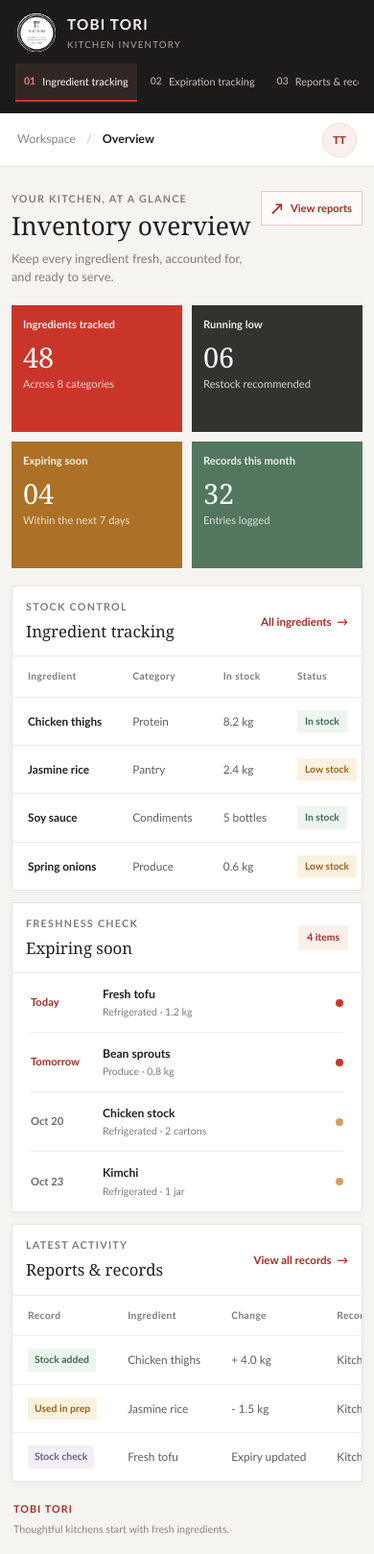
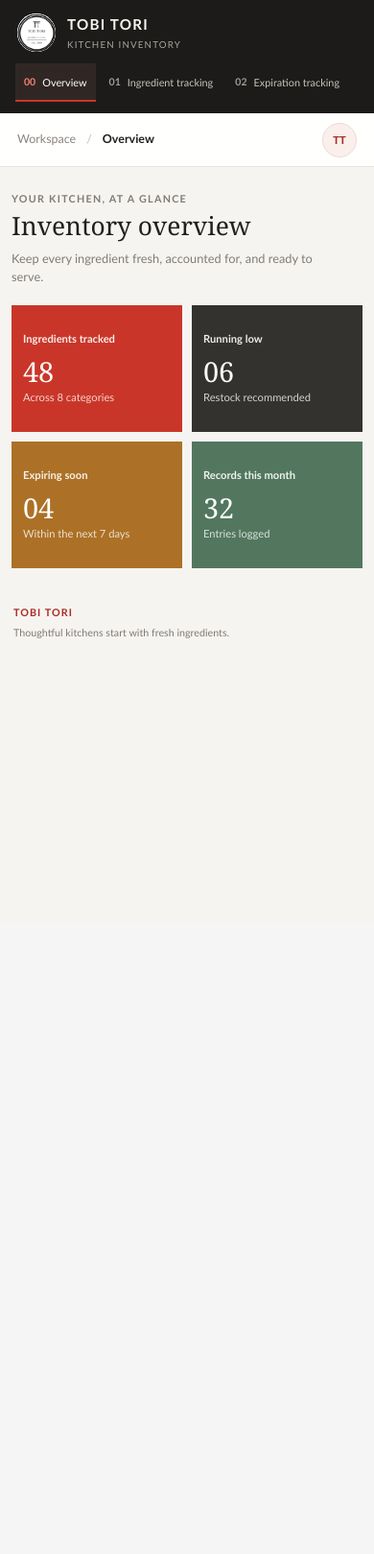
Before and after one commit to kioshiexe/Tobi_Tori, a PHP site: page / in a window 390 px wide. Shown: the whole page at 96% size. After the commit the page ends 665 px from the top, so only its background shows below. Run offline with PHP 8.4, Linux system fonts and the light colour scheme.

Commit message:
added dark mode, animations, overview containers clickable

```diff
--- a/index.css
+++ b/index.css
@@ -11,6 +11,23 @@
     --green: #47745c;
     --amber: #ae701f;
     --sidebar: #1c1b19;
+    --topbar-bg: rgba(255, 255, 255, 0.96);
+    --panel-border: #e9e4df;
+    --panel-rule: #eeeae6;
+    --table-rule: #f0edea;
+    --body-copy: #625d58;
+    --table-copy: #827b75;
+    --date-copy: #716b65;
+    --accent-wash: #fbefec;
+    --accent-border: #eadbd6;
+    --report-bg: #fffaf8;
+    --report-border: #e7c9c3;
+    --success-bg: #edf5ef;
+    --success-text: #3d6b4e;
+    --warning-bg: #fbf1df;
+    --warning-text: #9c621b;
+    --notice-bg: #f2eff7;
+    --notice-text: #6c5c8b;
 }
 
 /* Global sizing and page defaults. */
@@ -109,26 +126,38 @@ a {
     list-style: none;
 }
 
-.nav-links a {
+.nav-links button {
     display: flex;
+    width: 100%;
     min-height: 48px;
     align-items: center;
     gap: 12px;
     padding: 10px 12px;
     border-left: 3px solid transparent;
+    border-top: 0;
+    border-right: 0;
+    border-bottom: 0;
     color: #c8c2bc;
+    background: transparent;
+    font-family: inherit;
     font-size: 0.84rem;
-    text-decoration: none;
+    text-align: left;
+    cursor: pointer;
     transition: color 160ms ease, background-color 160ms ease;
 }
 
-.nav-links a:hover,
-.nav-links a:focus-visible,
-.nav-links a.active {
+.nav-links button:hover,
+.nav-links button:focus-visible,
+.nav-links button.active {
     border-left-color: var(--tomato);
     color: #ffffff;
     background: #302724;
     outline: none;
+}
+
+.nav-links button:focus-visible {
+    outline: 2px solid #f18172;
+    outline-offset: -4px;
 }
 
 .nav-mark {
@@ -138,7 +167,7 @@ a {
     font-variant-numeric: tabular-nums;
 }
 
-.nav-links a.active .nav-mark {
+.nav-links button.active .nav-mark {
     color: #f18172;
 }
 
@@ -238,6 +355,10 @@ a {
     width: min(100%, 1500px);
     margin: 0 auto;
     padding: 34px 42px 22px;
+}
+
+.tab-panel:not([hidden]) {
+    animation: rise-in 420ms ease both;
 }
 
 .page-heading {
@@ -250,7 +371,7 @@ a {
 }
 
 .page-heading h1,
-.panel-heading h2 {
+.panel-heading h1 {
     margin: 5px 0 0;
     font-family: Georgia, "Times New Roman", serif;
     font-weight: 500;
@@ -282,8 +403,8 @@ a {
     align-items: center;
     gap: 8px;
     padding: 0 14px;
-    border: 1px solid #e7c9c3;
-    background: #fffaf8;
+    border: 1px solid var(--report-border);
+    background: var(--report-bg);
 }
 
 .report-link span {
@@ -305,11 +426,33 @@ a {
 
 .metric-card {
     position: relative;
+    display: block;
+    width: 100%;
     min-height: 145px;
     overflow: hidden;
     padding: 17px 18px;
+    border: 0;
     color: #ffffff;
+    font: inherit;
+    text-align: left;
+    cursor: pointer;
     animation: rise-in 460ms ease both;
+    transition: translate 160ms ease, box-shadow 160ms ease;
+}
+
+.metric-card:hover,
+.metric-card:focus-visible {
+    translate: 0 -4px;
+    box-shadow: 0 10px 20px rgba(0, 0, 0, 0.18);
+}
+
+.metric-card:focus-visible {
+    outline: 3px solid #ffffff;
+    outline-offset: 3px;
+}
+
+.metric-card:active {
+    translate: 0 -1px;
 }
 
 .metric-card:nth-child(2) { animation-delay: 45ms; }
@@ -359,17 +502,10 @@ a {
     font-size: 0.7rem;
 }
 
-/* White panels organize the ingredient and expiry views. */
-.content-grid {
-    display: grid;
-    grid-template-columns: minmax(0, 1.25fr) minmax(310px, 0.85fr);
-    gap: 18px;
-    align-items: stretch;
-}
-
+/* Shared surface and heading styles for each independently displayed tab. */
 .panel {
     min-width: 0;
-    border: 1px solid #e9e4df;
+    border: 1px solid var(--panel-border);
     background: var(--paper);
     box-shadow: 0 2px 8px rgba(41, 32, 25, 0.035);
     scroll-margin-top: 88px;
@@ -382,10 +518,10 @@ a {
     justify-content: space-between;
     gap: 16px;
     padding: 15px 20px;
-    border-bottom: 1px solid #eeeae6;
+    border-bottom: 1px solid var(--panel-rule);
 }
 
-.panel-heading h2 {
+.panel-heading h1 {
     font-size: 1.2rem;
 }
 
@@ -413,19 +549,19 @@ table {
 th,
 td {
     padding: 13px 16px;
-    border-bottom: 1px solid #f0edea;
+    border-bottom: 1px solid var(--table-rule);
     font-size: 0.74rem;
 }
 
 th {
-    color: #827b75;
+    color: var(--table-copy);
     font-size: 0.64rem;
     font-weight: 700;
     letter-spacing: 0.04em;
 }
 
 td {
-    color: #625d58;
+    color: var(--body-copy);
 }
 
 tbody tr:last-child td {
@@ -454,23 +589,24 @@ tbody tr:last-child td {
 }
 
 .badge-good {
-    color: #3d6b4e;
-    background: #edf5ef;
+    color: var(--success-text);
+    background: var(--success-bg);
 }
 
 .badge-low {
-    color: #9c621b;
-    background: #fbf1df;
+    color: var(--warning-text);
+    background: var(--warning-bg);
 }
 
 .count-pill {
     padding: 5px 9px;
     color: var(--tomato-dark);
-    background: #fbefec;
+    background: var(--accent-wash);
     font-size: 0.65rem;
     font-weight: 700;
 }
 
+/* Expiration items are ordered by date and marked by urgency. */
 .expiration-list {
     margin: 0;
     padding: 0 19px;
@@ -483,7 +619,7 @@ tbody tr:last-child td {
     grid-template-columns: 63px minmax(0, 1fr) 8px;
     align-items: center;
     gap: 12px;
-    border-bottom: 1px solid #f0edea;
+    border-bottom: 1px solid var(--table-rule);
 }
 
 .expiration-list li:last-child {
@@ -491,7 +627,7 @@ tbody tr:last-child td {
 }
 
 .expiry-date {
-    color: #716b65;
+    color: var(--date-copy);
     font-size: 0.7rem;
     font-weight: 700;
 }
@@ -524,10 +660,6 @@ tbody tr:last-child td {
 }
 
 /* Recent activity table and dashboard footer. */
-.records-panel {
-    margin-top: 18px;
-}
-
 .record-type {
     padding: 4px 7px;
     font-size: 0.65rem;
@@ -535,18 +667,18 @@ tbody tr:last-child td {
 }
 
 .record-in {
-    color: #3d6b4e;
-    background: #edf5ef;
+    color: var(--success-text);
+    background: var(--success-bg);
 }
 
 .record-out {
-    color: #9c621b;
-    background: #fbf1df;
+    color: var(--warning-text);
+    background: var(--warning-bg);
 }
 
 .record-check {
-    color: #6c5c8b;
-    background: #f2eff7;
+    color: var(--notice-text);
+    background: var(--notice-bg);
 }
 
 .page-footer {
@@ -554,7 +686,7 @@ tbody tr:last-child td {
     justify-content: space-between;
     gap: 16px;
     padding: 20px 2px 0;
-    color: #8c857e;
+    color: var(--muted);
     font-size: 0.67rem;
 }
 
@@ -577,7 +714,6 @@ tbody tr:last-child td {
     .main-content { padding-right: 26px; padding-left: 26px; }
     .topbar { padding: 0 26px; }
     .metric-grid { grid-template-columns: repeat(2, minmax(0, 1fr)); }
-    .content-grid { grid-template-columns: minmax(0, 1fr); }
 }
 
 /* Mobile layout: convert the sidebar into a horizontal navigation bar. */
@@ -614,7 +750,7 @@ tbody tr:last-child td {
         flex: 1 0 auto;
     }
 
-    .nav-links a {
+    .nav-links button {
         min-height: 40px;
         gap: 7px;
         padding: 8px 9px;
@@ -686,21 +822,13 @@ tbody tr:last-child td {
         font-size: 0.7rem;
     }
 
-    .content-grid {
-        gap: 12px;
-    }
-
     .panel-heading {
         min-height: 72px;
         padding: 13px 14px;
     }
 
-    .panel-heading h2 {
+    .panel-heading h1 {
         font-size: 1.05rem;
-    }
-
-    .records-panel {
-        margin-top: 12px;
     }
 
     .page-footer {
@@ -717,7 +845,7 @@ tbody tr:last-child td {
     .metric-icon { display: none; }
     .page-heading { gap: 10px; }
     .report-link { flex: 0 0 auto; }
-    .nav-links a { font-size: 0.68rem; }
+    .nav-links button { font-size: 0.68rem; }
 }
 
 /* Respect system settings that request reduced motion. */
--- a/index.html
+++ b/index.html
@@ -4,22 +4,25 @@
     <meta charset="UTF-8">
     <meta name="viewport" content="width=device-width, initial-scale=1.0">
     <link rel="stylesheet" href="index.css">
+    <script src="index.js" defer></script>
     <title>Tobi Tori | Kitchen Inventory</title>
 </head>
 <body>
     <div class="app-shell">
         <!-- Persistent navigation for the three inventory management areas. -->
         <aside class="sidebar" aria-label="Inventory navigation">
-            <a class="brand" href="#top" aria-label="Tobi Tori home">
+            <a class="brand" id="brand-home" href="#panel-overview" aria-label="Tobi Tori home">
                 <img src="assets/tobi_tori_logo.jpg" alt="Tobi Tori">
                 <span class="brand-copy"><strong>TOBI TORI</strong><small>KITCHEN INVENTORY</small></span>
             </a>
             <p class="nav-caption">MANAGEMENT</p>
-            <nav>
+            <!-- Tab controls switch the main workspace between inventory views. -->
+            <nav aria-label="Inventory sections">
                 <ul class="nav-links">
-                    <li><a class="active" href="#ingredients"><span class="nav-mark">01</span>Ingredient tracking</a></li>
-                    <li><a href="#expiration"><span class="nav-mark">02</span>Expiration tracking</a></li>
-                    <li><a href="#records"><span class="nav-mark">03</span>Reports &amp; records</a></li>
+                    <li><button class="active" id="tab-overview" data-label="Overview" type="button" role="tab" aria-selected="true" aria-controls="panel-overview" tabindex="0"><span class="nav-mark">00</span>Overview</button></li>
+                    <li><button id="tab-ingredients" data-label="Ingredient tracking" type="button" role="tab" aria-selected="false" aria-controls="panel-ingredients" tabindex="-1"><span class="nav-mark">01</span>Ingredient tracking</button></li>
+                    <li><button id="tab-expiration" data-label="Expiration tracking" type="button" role="tab" aria-selected="false" aria-controls="panel-expiration" tabindex="-1"><span class="nav-mark">02</span>Expiration tracking</button></li>
+                    <li><button id="tab-records" data-label="Reports &amp; records" type="button" role="tab" aria-selected="false" aria-controls="panel-records" tabindex="-1"><span class="nav-mark">03</span>Reports &amp; records</button></li>
                 </ul>
             </nav>
             <div class="sidebar-note">
@@ -32,55 +35,63 @@
         <div class="workspace" id="top">
             <!-- Workspace context and account shortcut. -->
             <header class="topbar">
-                <div class="breadcrumb"><span>Workspace</span><span class="crumb-divider">/</span><strong>Overview</strong></div>
+                <div class="breadcrumb"><span>Workspace</span><span class="crumb-divider">/</span><strong id="current-view-label">Overview</strong></div>
                 <div class="topbar-right">
                     <span class="today-label">SATURDAY, OCTOBER 17</span>
-                    <button class="profile-button" type="button" aria-label="Account">TT</button>
+                    <div class="account-menu">
+                        <button class="profile-button" type="button" aria-label="Account" aria-expanded="false" aria-controls="account-menu-panel">TT</button>
+                        <div class="account-menu-panel" id="account-menu-panel" hidden>
+                            <button class="theme-toggle" id="theme-toggle" type="button" role="switch" aria-checked="false" aria-label="Dark mode">
+                                <span class="theme-toggle-label">Dark mode</span>
+                                <span class="theme-toggle-track" aria-hidden="true"><span class="theme-toggle-thumb"></span></span>
+                            </button>
+                            <a href="html/login.html">Log out</a>
+                        </div>
+                    </div>
                 </div>
             </header>
 
             <main class="main-content">
-                <!-- Page title and shortcut to the records section. -->
-                <section class="page-heading">
+                <!-- Each tab panel is shown independently by the tab controls. -->
+                <section class="tab-panel overview-panel" id="panel-overview" role="tabpanel" aria-labelledby="tab-overview" tabindex="0">
+                    <!-- Page title and high-level counts summarize kitchen activity. -->
+                    <div class="page-heading">
                         <div>
                             <p class="eyebrow">YOUR KITCHEN, AT A GLANCE</p>
                             <h1>Inventory overview</h1>
                             <p class="intro">Keep every ingredient fresh, accounted for, and ready to serve.</p>
                         </div>
-                    <a class="report-link" href="#records"><span aria-hidden="true">↗</span> View reports</a>
-                </section>
-
-                <!-- High-level counts summarize current stock and activity. -->
+                    </div>
                     <section class="metric-grid" aria-label="Inventory summary">
-                    <article class="metric-card metric-red">
+                        <button class="metric-card metric-red" type="button" data-tab-target="tab-ingredients">
                             <div class="metric-top"><span>Ingredients tracked</span><span class="metric-icon">01</span></div>
                             <strong>48</strong>
                             <small>Across 8 categories</small>
-                    </article>
-                    <article class="metric-card metric-dark">
+                        </button>
+                        <button class="metric-card metric-dark" type="button" data-tab-target="tab-ingredients">
                             <div class="metric-top"><span>Running low</span><span class="metric-icon">02</span></div>
                             <strong>06</strong>
                             <small>Restock recommended</small>
-                    </article>
-                    <article class="metric-card metric-amber">
+                        </button>
+                        <button class="metric-card metric-amber" type="button" data-tab-target="tab-expiration">
                             <div class="metric-top"><span>Expiring soon</span><span class="metric-icon">03</span></div>
                             <strong>04</strong>
                             <small>Within the next 7 days</small>
-                    </article>
-                    <article class="metric-card metric-green">
+                        </button>
+                        <button class="metric-card metric-green" type="button" data-tab-target="tab-records">
                             <div class="metric-top"><span>Records this month</span><span class="metric-icon">04</span></div>
                             <strong>32</strong>
                             <small>Entries logged</small>
-                    </article>
+                        </button>
+                    </section>
                 </section>
 
-                <!-- Ingredient quantities and upcoming expiry dates. -->
-                <section class="content-grid">
-                    <!-- Current ingredient stock with low-stock indicators. -->
-                    <article class="panel ingredient-panel" id="ingredients">
+                <!-- Current ingredient quantities and low-stock indicators. -->
+                <section class="tab-panel" id="panel-ingredients" role="tabpanel" aria-labelledby="tab-ingredients" tabindex="0" hidden>
+                    <article class="panel ingredient-panel">
                         <div class="panel-heading">
-                            <div><p class="eyebrow">STOCK CONTROL</p><h2>Ingredient tracking</h2></div>
-                            <a href="#records" class="text-link">All ingredients <span aria-hidden="true">→</span></a>
+                            <div><p class="eyebrow">STOCK CONTROL</p><h1>Ingredient tracking</h1></div>
+                            <span class="count-pill">48 ingredients</span>
                         </div>
                         <div class="table-wrap">
                             <table>
@@ -94,12 +105,14 @@
                             </table>
                         </div>
                     </article>
+                </section>
 
-                    <!-- Ingredients ordered by their upcoming expiration dates. -->
-                    <article class="panel expiration-panel" id="expiration">
+                <!-- Items ordered by upcoming expiration date and urgency. -->
+                <section class="tab-panel" id="panel-expiration" role="tabpanel" aria-labelledby="tab-expiration" tabindex="0" hidden>
+                    <article class="panel expiration-panel">
                         <div class="panel-heading">
-                            <div><p class="eyebrow">FRESHNESS CHECK</p><h2>Expiring soon</h2></div>
-                            <span class="count-pill">4 items</span>
+                            <div><p class="eyebrow">FRESHNESS CHECK</p><h1>Expiration tracking</h1></div>
+                            <span class="count-pill">4 items due soon</span>
                         </div>
                         <ul class="expiration-list">
                             <li><span class="expiry-date urgent">Today</span><span class="expiry-item"><strong>Fresh tofu</strong><small>Refrigerated · 1.2 kg</small></span><span class="expiry-dot urgent-dot"></span></li>
@@ -110,11 +123,12 @@
                     </article>
                 </section>
 
-                <!-- Recent inventory changes provide a quick activity record. -->
-                <section class="panel records-panel" id="records">
+                <!-- Recent inventory changes form the reports and records view. -->
+                <section class="tab-panel" id="panel-records" role="tabpanel" aria-labelledby="tab-records" tabindex="0" hidden>
+                    <article class="panel records-panel">
                         <div class="panel-heading">
-                        <div><p class="eyebrow">LATEST ACTIVITY</p><h2>Reports &amp; records</h2></div>
-                        <a href="#records" class="text-link">View all records <span aria-hidden="true">→</span></a>
+                            <div><p class="eyebrow">LATEST ACTIVITY</p><h1>Reports &amp; records</h1></div>
+                            <span class="count-pill">32 records this month</span>
                         </div>
                         <div class="table-wrap">
                             <table>
@@ -126,6 +140,7 @@
                                 </tbody>
                             </table>
                         </div>
+                    </article>
                 </section>
                 <!-- Small brand footer closes the dashboard workspace. -->
                 <footer class="page-footer"><span>TOBI TORI</span><span>Thoughtful kitchens start with fresh ingredients.</span></footer>
--- /dev/null
+++ b/index.js
@@ -0,0 +1,87 @@
+const tabs = Array.from(document.querySelectorAll('[role="tab"]'));
+const panels = Array.from(document.querySelectorAll('[role="tabpanel"]'));
+const metricCards = Array.from(document.querySelectorAll('[data-tab-target]'));
+const currentViewLabel = document.getElementById('current-view-label');
+const brandHome = document.getElementById('brand-home');
+const overviewTab = document.getElementById('tab-overview');
+const accountButton = document.querySelector('.profile-button');
+const accountMenu = document.getElementById('account-menu-panel');
+const themeToggle = document.getElementById('theme-toggle');
+
+function activateTab(tab, moveFocus = false) {
+	tabs.forEach((item) => {
+		const selected = item === tab;
+		item.setAttribute('aria-selected', String(selected));
+		item.tabIndex = selected ? 0 : -1;
+		item.classList.toggle('active', selected);
+	});
+
+	panels.forEach((panel) => {
+		panel.hidden = panel.id !== tab.getAttribute('aria-controls');
+	});
+	currentViewLabel.textContent = tab.dataset.label;
+
+	if (moveFocus) tab.focus();
+}
+
+brandHome.addEventListener('click', (event) => {
+	event.preventDefault();
+	activateTab(overviewTab);
+	window.scrollTo({ top: 0, behavior: 'smooth' });
+});
+
+metricCards.forEach((card) => {
+	card.addEventListener('click', () => {
+		const destinationTab = document.getElementById(card.dataset.tabTarget);
+		activateTab(destinationTab, true);
+	});
+});
+
+themeToggle.addEventListener('click', () => {
+	const darkModeEnabled = themeToggle.getAttribute('aria-checked') !== 'true';
+	document.body.dataset.theme = darkModeEnabled ? 'dark' : 'light';
+	themeToggle.setAttribute('aria-checked', String(darkModeEnabled));
+});
+
+accountButton.addEventListener('click', () => {
+	const expanded = accountButton.getAttribute('aria-expanded') === 'true';
+	accountButton.setAttribute('aria-expanded', String(!expanded));
+	accountMenu.hidden = expanded;
+});
+
+document.addEventListener('click', (event) => {
+	if (!event.target.closest('.account-menu')) {
+		accountButton.setAttribute('aria-expanded', 'false');
+		accountMenu.hidden = true;
+	}
+});
+
+document.addEventListener('keydown', (event) => {
+	if (event.key === 'Escape' && !accountMenu.hidden) {
+		accountButton.setAttribute('aria-expanded', 'false');
+		accountMenu.hidden = true;
+		accountButton.focus();
+	}
+});
+
+tabs.forEach((tab, index) => {
+	tab.addEventListener('click', () => activateTab(tab));
+	tab.addEventListener('keydown', (event) => {
+		let nextIndex = index;
+
+		if (event.key === 'ArrowRight' || event.key === 'ArrowDown') {
+			nextIndex = (index + 1) % tabs.length;
+		} else if (event.key === 'ArrowLeft' || event.key === 'ArrowUp') {
+			nextIndex = (index - 1 + tabs.length) % tabs.length;
+		} else if (event.key === 'Home') {
+			nextIndex = 0;
+		} else if (event.key === 'End') {
+			nextIndex = tabs.length - 1;
+		} else {
+			return;
+		}
+
+		event.preventDefault();
+		activateTab(tabs[nextIndex], true);
+	});
+});
```
Also changed, not shown: other parts of index.css (+130 -8 lines), html/dashboard.html (deleted). Lines whose indentation alone changed are shown as unchanged.
